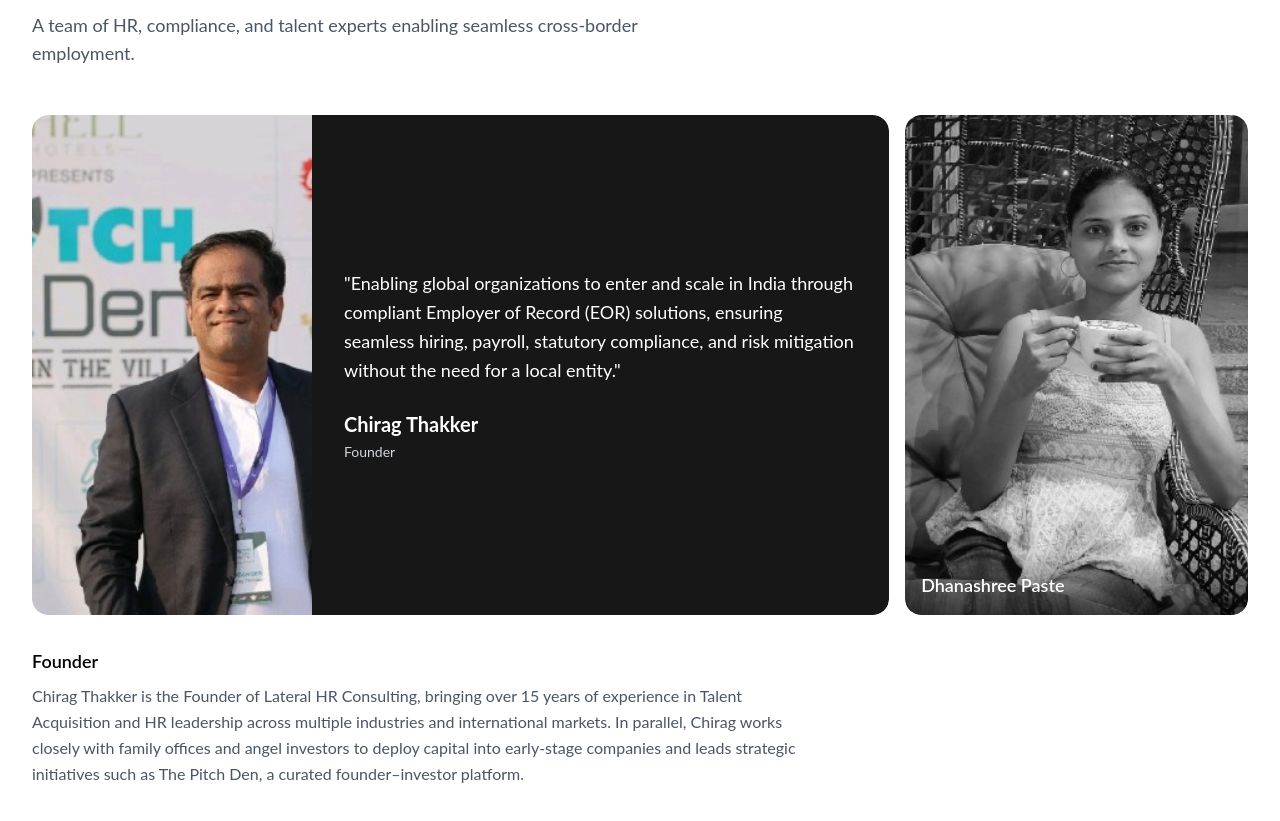
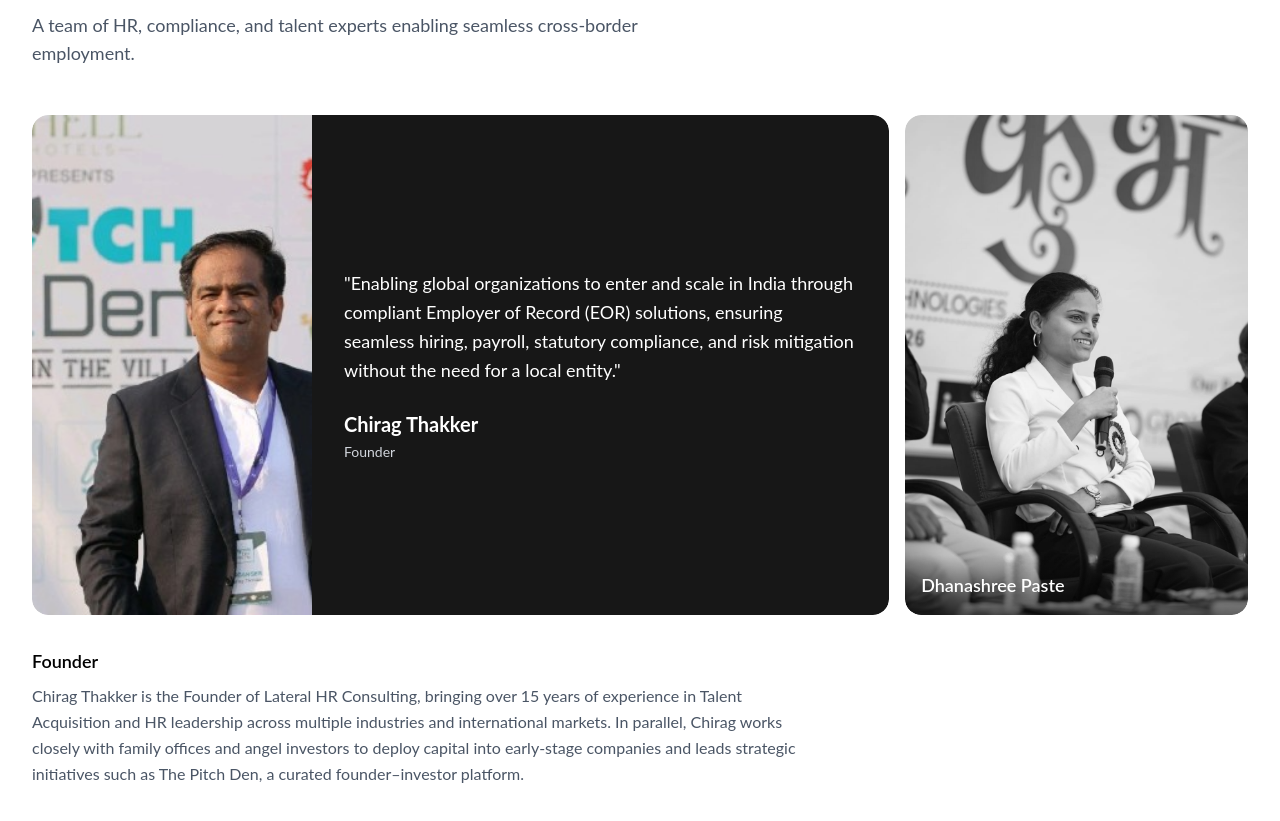
Before and after one commit to CHANDAN2901/LateralHrConsultence, a React (Vite) app: page / in a window 1280 px wide. Shown: the part 4109-4930 px from the top of the page. Built offline with nearby package versions, Linux system fonts and the light colour scheme.

Commit message:
img updated

```diff
--- a/src/components/sections/Team.jsx
+++ b/src/components/sections/Team.jsx
@@ -17,7 +17,7 @@ export default function Team() {
       role: "Chief of Staff",
       quote: "Facilitating client requirements, strengthening talent pipelines, and ensuring seamless workforce deployment for international companies expanding into India.",
       description: "Dhanashree Paste is the Chief of Staff at Lateral HR Consulting, working closely with the Founder to drive strategic execution, operational alignment, and delivery excellence across Employer of Record (EOR) engagements. With a background in building industry-academia connections and verified talent ecosystems through her work with GrindUp, Dhanashree brings a strong understanding of workforce readiness.",
-      image: "/teams/dhanashree.jpeg"
+      image: "/teams/dhanashree.jpg"
     }
   ]
 
```
Also changed, not shown: public/teams/dhanashree.jpg (added).
